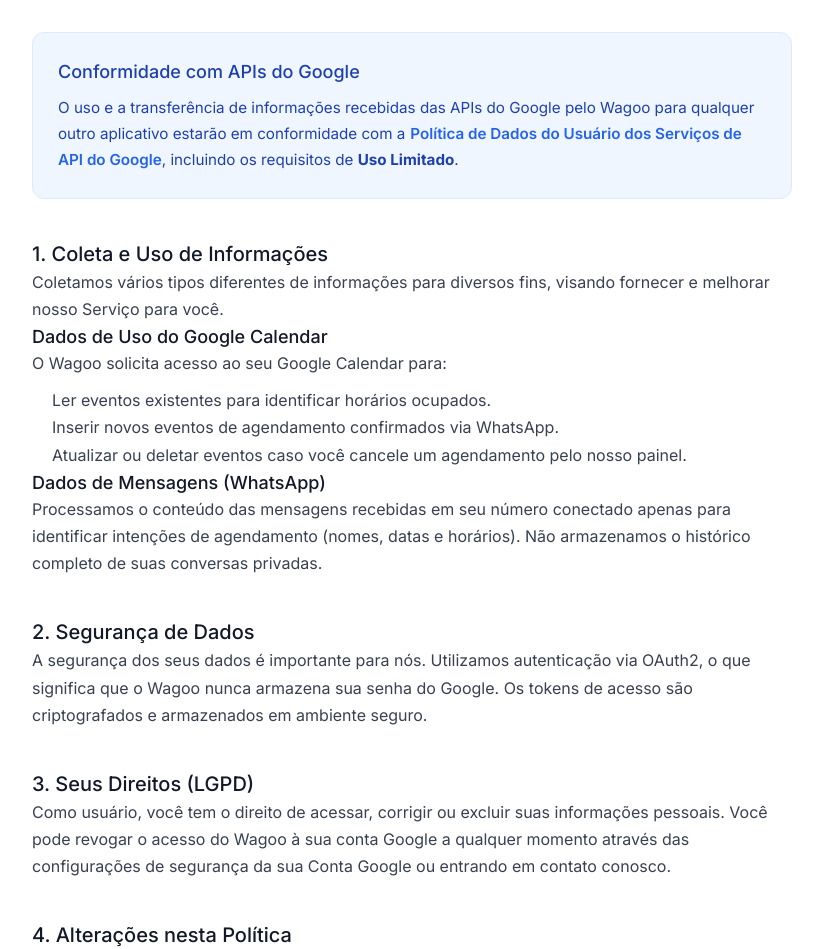
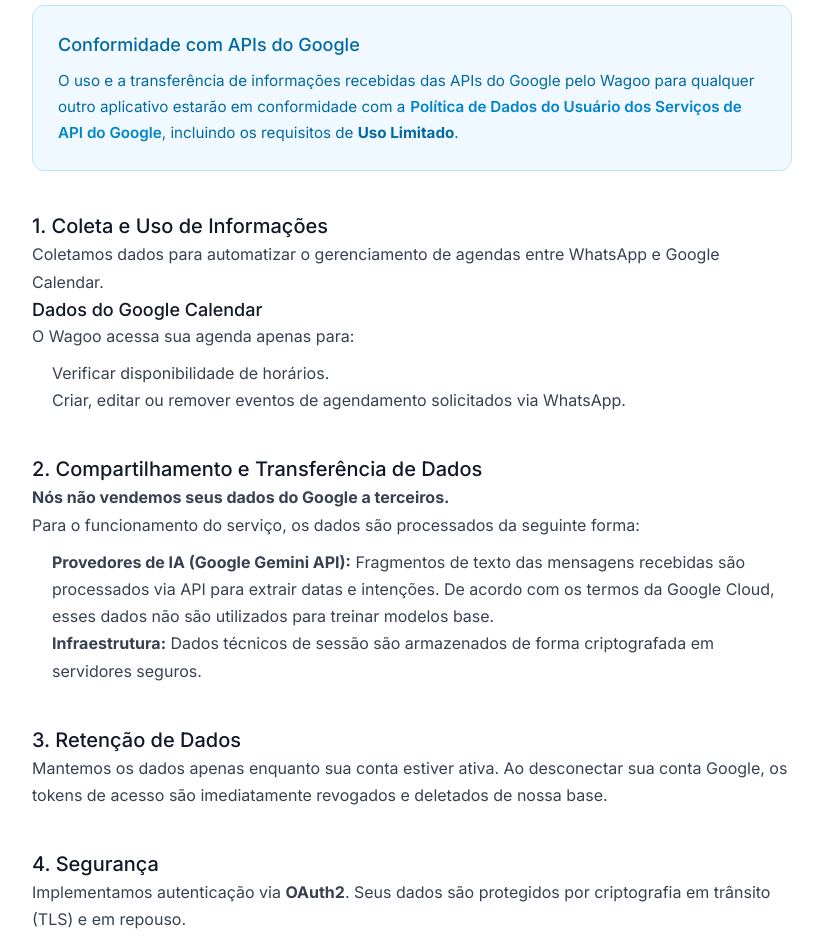
Before and after one commit to korvenlab/wag-frontend, a React (Vite) app: page /privacidade in a window 1280 px wide. Shown: the part 467-1416 px from the top of the page, without its empty margins (228-1051 px from the left). Built offline with nearby package versions, Linux system fonts and the light colour scheme; no server answers.

Commit message:
Update PrivacyPage.tsx

```diff
--- a/src/app/pages/PrivacyPage.tsx
+++ b/src/app/pages/PrivacyPage.tsx
@@ -28,19 +28,19 @@
       </header>
 
       <section>
-        <p style={{ fontWeight: '500' }}>Última atualização: 31 de Março de 2026</p>
+        <p style={{ fontWeight: '500' }}>Última atualização: 06 de Abril de 2026</p>
         <p>
-          A <strong>Korven Lab</strong> ("nós", "nosso") opera o Wagoo. Esta página informa você sobre nossas políticas relativas à coleta, uso e divulgação de dados pessoais quando você usa nosso Serviço e as escolhas que você tem associadas a esses dados.
+          A <strong>Korven Lab</strong> ("nós", "nosso") opera o Wagoo. Esta página descreve nossas políticas de coleta, uso e divulgação de dados pessoais ao utilizar nosso Serviço.
         </p>
 
-        {/* Bloco de Destaque para o Auditor do Google */}
+        {/* Bloco de Conformidade Google */}
         <div style={{
-          background: '#eff6ff',
-          border: '1px solid #dbeafe',
+          background: '#f0f9ff',
+          border: '1px solid #bae6fd',
           padding: '25px',
           borderRadius: '12px',
           margin: '30px 0',
-          color: '#1e40af'
+          color: '#0369a1'
         }}>
           <h3 style={{ margin: '0 0 10px 0' }}>Conformidade com APIs do Google</h3>
           <p style={{ margin: '0', fontSize: '0.95rem' }}>
@@ -49,7 +49,7 @@
               href="https://developers.google.com/terms/api-services-user-data-policy"
               target="_blank"
               rel="noopener noreferrer"
-              style={{ color: '#2563eb', fontWeight: '600', marginLeft: '5px' }}
+              style={{ color: '#0284c7', fontWeight: '600', marginLeft: '5px' }}
             >
               Política de Dados do Usuário dos Serviços de API do Google
             </a>, incluindo os requisitos de <strong>Uso Limitado</strong>.
@@ -57,36 +57,38 @@
         </div>
 
         <h2 style={{ color: '#111827', marginTop: '40px' }}>1. Coleta e Uso de Informações</h2>
-        <p>Coletamos vários tipos diferentes de informações para diversos fins, visando fornecer e melhorar nosso Serviço para você.</p>
+        <p>Coletamos dados para automatizar o gerenciamento de agendas entre WhatsApp e Google Calendar.</p>
 
-        <h3 style={{ color: '#111827' }}>Dados de Uso do Google Calendar</h3>
+        <h3 style={{ color: '#111827' }}>Dados do Google Calendar</h3>
         <p>
-          O Wagoo solicita acesso ao seu Google Calendar para:
+          O Wagoo acessa sua agenda apenas para:
         </p>
         <ul style={{ marginTop: '10px', paddingLeft: '20px' }}>
-          <li>Ler eventos existentes para identificar horários ocupados.</li>
-          <li>Inserir novos eventos de agendamento confirmados via WhatsApp.</li>
-          <li>Atualizar ou deletar eventos caso você cancele um agendamento pelo nosso painel.</li>
+          <li>Verificar disponibilidade de horários.</li>
+          <li>Criar, editar ou remover eventos de agendamento solicitados via WhatsApp.</li>
         </ul>
 
-        <h3 style={{ color: '#111827' }}>Dados de Mensagens (WhatsApp)</h3>
+        <h2 style={{ color: '#111827', marginTop: '40px' }}>2. Compartilhamento e Transferência de Dados</h2>
+        <p><strong>Nós não vendemos seus dados do Google a terceiros.</strong></p>
+        <p>Para o funcionamento do serviço, os dados são processados da seguinte forma:</p>
+        <ul style={{ marginTop: '10px', paddingLeft: '20px' }}>
+          <li><strong>Provedores de IA (Google Gemini API):</strong> Fragmentos de texto das mensagens recebidas são processados via API para extrair datas e intenções. De acordo com os termos da Google Cloud, esses dados não são utilizados para treinar modelos base.</li>
+          <li><strong>Infraestrutura:</strong> Dados técnicos de sessão são armazenados de forma criptografada em servidores seguros.</li>
+        </ul>
+
+        <h2 style={{ color: '#111827', marginTop: '40px' }}>3. Retenção de Dados</h2>
         <p>
-          Processamos o conteúdo das mensagens recebidas em seu número conectado apenas para identificar intenções de agendamento (nomes, datas e horários). Não armazenamos o histórico completo de suas conversas privadas.
+          Mantemos os dados apenas enquanto sua conta estiver ativa. Ao desconectar sua conta Google, os tokens de acesso são imediatamente revogados e deletados de nossa base.
         </p>
 
-        <h2 style={{ color: '#111827', marginTop: '40px' }}>2. Segurança de Dados</h2>
+        <h2 style={{ color: '#111827', marginTop: '40px' }}>4. Segurança</h2>
         <p>
-          A segurança dos seus dados é importante para nós. Utilizamos autenticação via OAuth2, o que significa que o Wagoo nunca armazena sua senha do Google. Os tokens de acesso são criptografados e armazenados em ambiente seguro.
+          Implementamos autenticação via <strong>OAuth2</strong>. Seus dados são protegidos por criptografia em trânsito (TLS) e em repouso.
         </p>
 
-        <h2 style={{ color: '#111827', marginTop: '40px' }}>3. Seus Direitos (LGPD)</h2>
+        <h2 style={{ color: '#111827', marginTop: '40px' }}>5. Direitos do Usuário</h2>
         <p>
-          Como usuário, você tem o direito de acessar, corrigir ou excluir suas informações pessoais. Você pode revogar o acesso do Wagoo à sua conta Google a qualquer momento através das configurações de segurança da sua Conta Google ou entrando em contato conosco.
-        </p>
-
-        <h2 style={{ color: '#111827', marginTop: '40px' }}>4. Alterações nesta Política</h2>
-        <p>
-          Podemos atualizar nossa Política de Privacidade de tempos em tempos. Notificaremos você sobre quaisquer alterações publicando a nova Política de Privacidade nesta página.
+          Você pode solicitar a exclusão de seus dados ou revogar acessos a qualquer momento através do e-mail suporte@korvenlab.com ou pelas configurações de segurança da sua conta Google.
         </p>
       </section>
 
```
